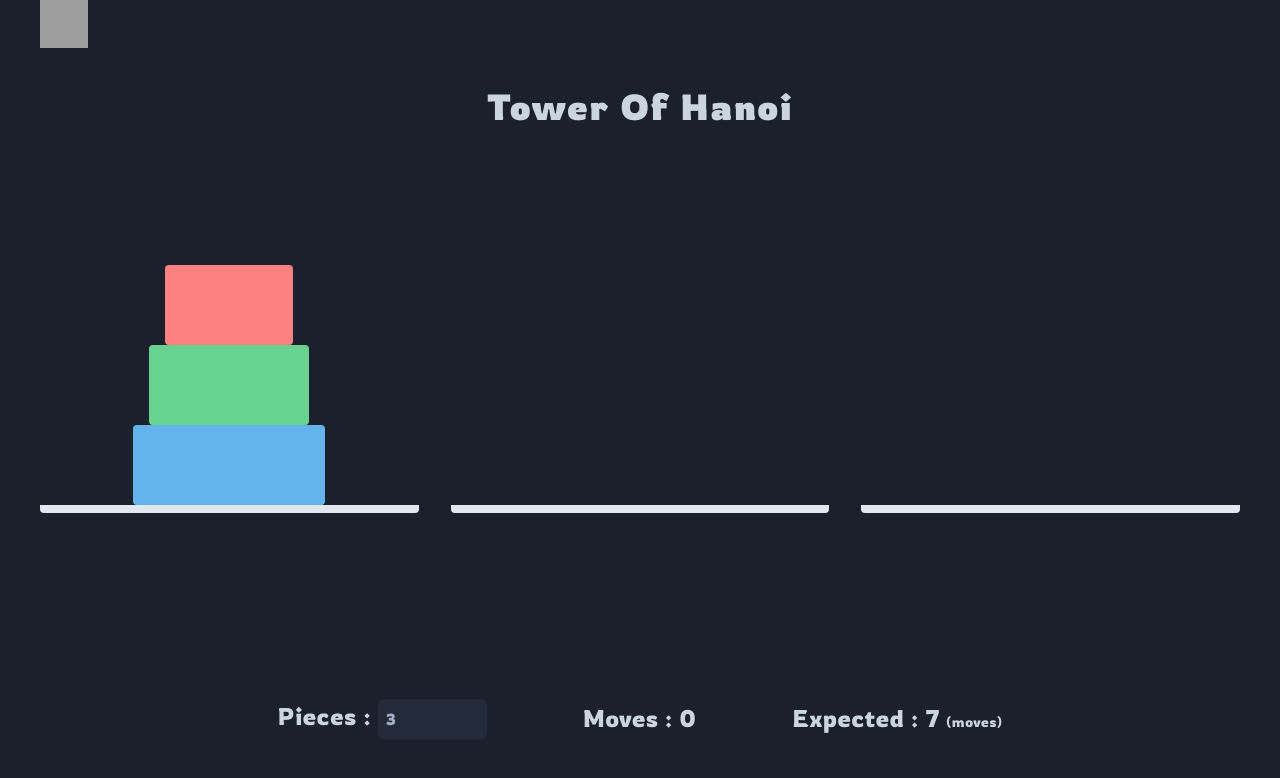
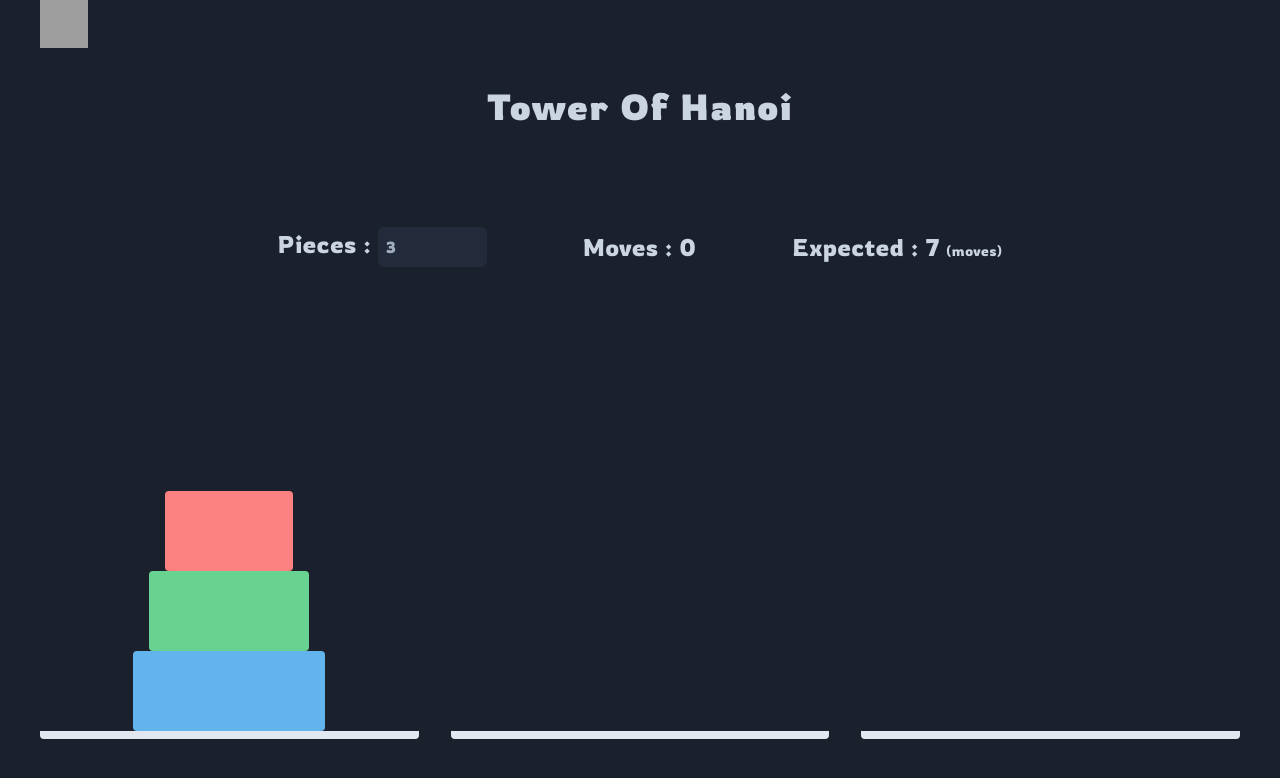
Before and after one commit to AdiTemp01/CAFToH, a React (Create React App) app: page / in a window 1280 px wide. Shown: the top 778 px of the page. Built offline with nearby package versions, Linux system fonts and the light colour scheme; grey boxes are pictures that could not be loaded.

Commit message:
logo changed

```diff
--- a/src/components/Home.js
+++ b/src/components/Home.js
@@ -47,7 +47,7 @@ const  Home = () => {
             />
             <h1 className=" text-center text-gray-400 mt-8  text-4xl font-semibold  capitalize tracking-wider">Tower of Hanoi</h1>
             </div>
-            <div className="row-start-2 row-end-8">
+            <div className="row-start-6 row-end-10">
                 <MainFrame/>
             </div>
             <div className="flex justify-center items-center space-x-24">
```
